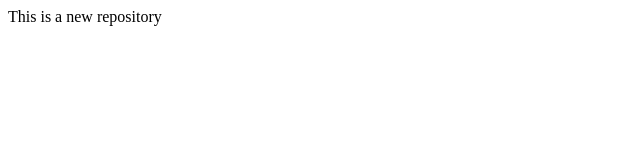
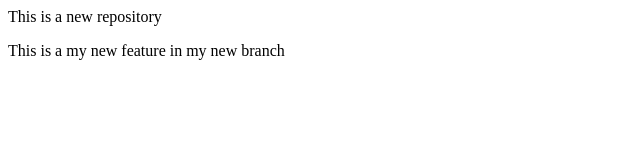
Before and after one commit to jayantchopra070706/localrepo, a plain HTML site: page index.html in a window 1280 px wide. Shown: the whole page, without its empty margins (0-640 px from the left). Drawn offline with Linux system fonts and the light colour scheme.

Commit message:
added feature

```diff
--- a/index.html
+++ b/index.html
@@ -1 +1,2 @@
 <p>This is a new repository</p>
+<p>This is a my new feature in my new branch</p>
```
